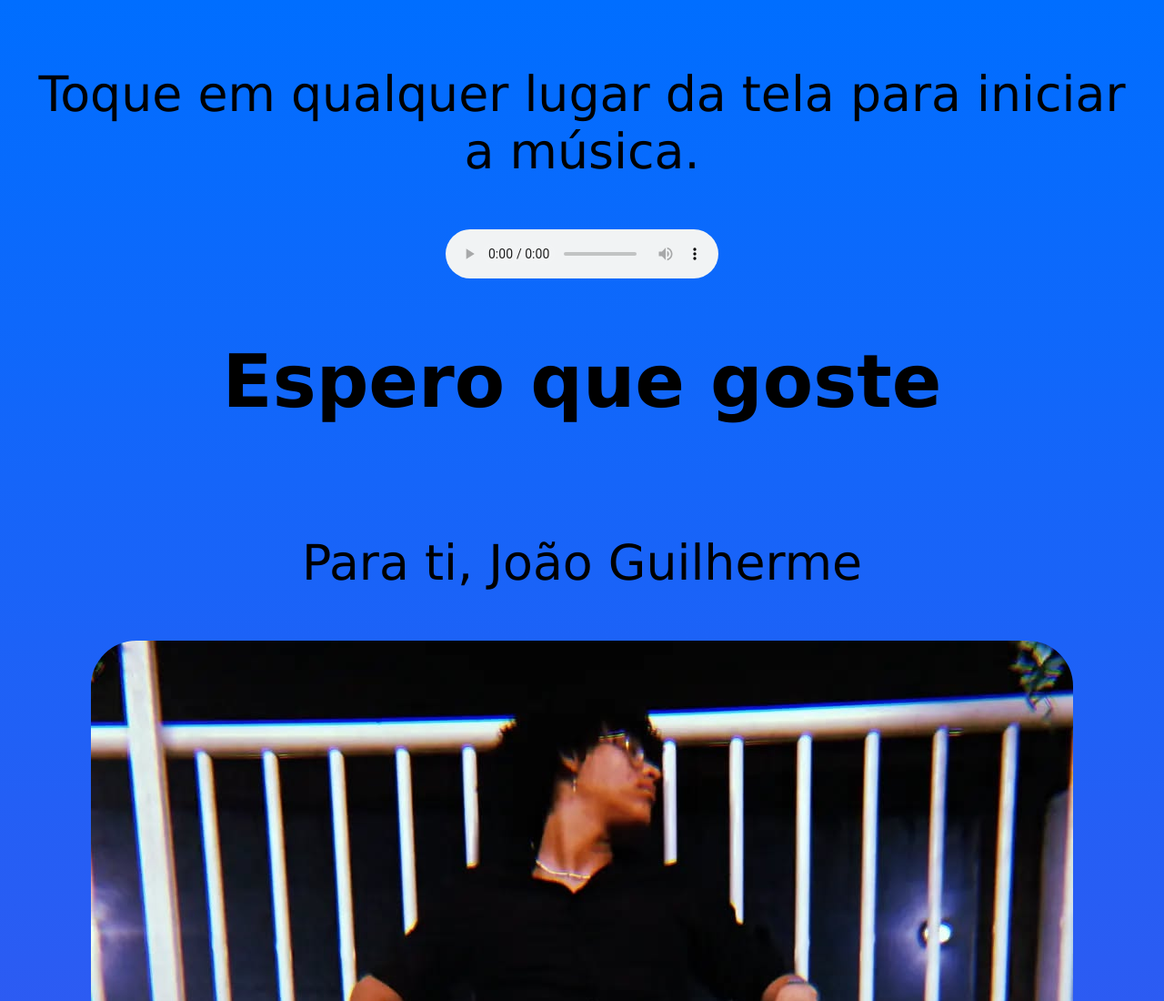
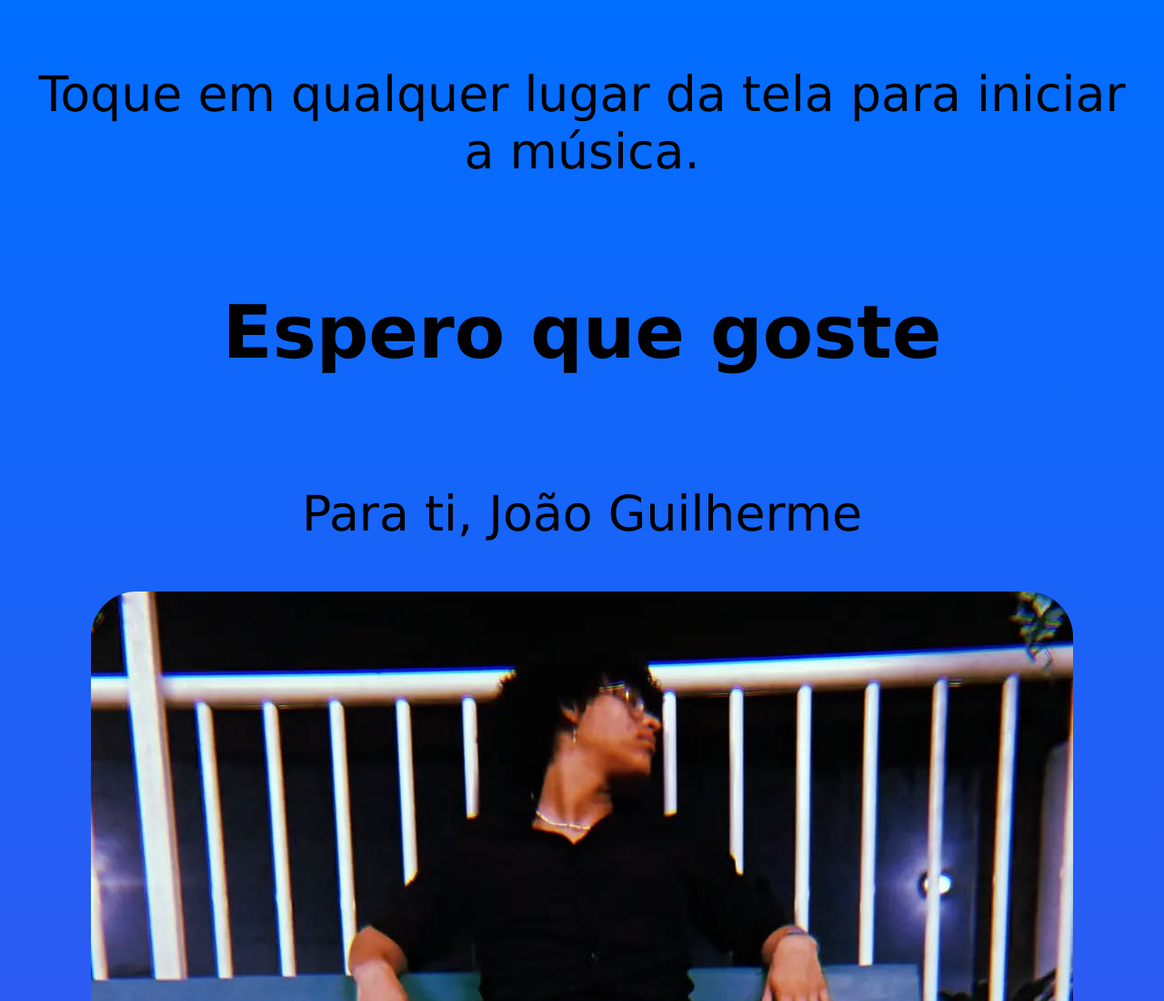
Before and after one commit to PAIBUGO/FLN, a plain HTML site: page index.html in a window 1280 px wide. Shown: the top 1100 px of the page at 91% size. Drawn offline with Linux system fonts and the light colour scheme; files whose address does not match are found by name.

Commit message:
Update index.html

```diff
--- a/index.html
+++ b/index.html
@@ -13,7 +13,7 @@
     <body>
     <p>Toque em qualquer lugar da tela para iniciar a música.</p>
 
-    <audio id="bgAudio" controls autoplay loop preload="auto">
+    <audio id="bgAudio" loop preload="auto">
         <source src="C.mp3" type="audio/mpeg">
         Seu navegador não suporta o elemento de áudio.
     </audio>
```
